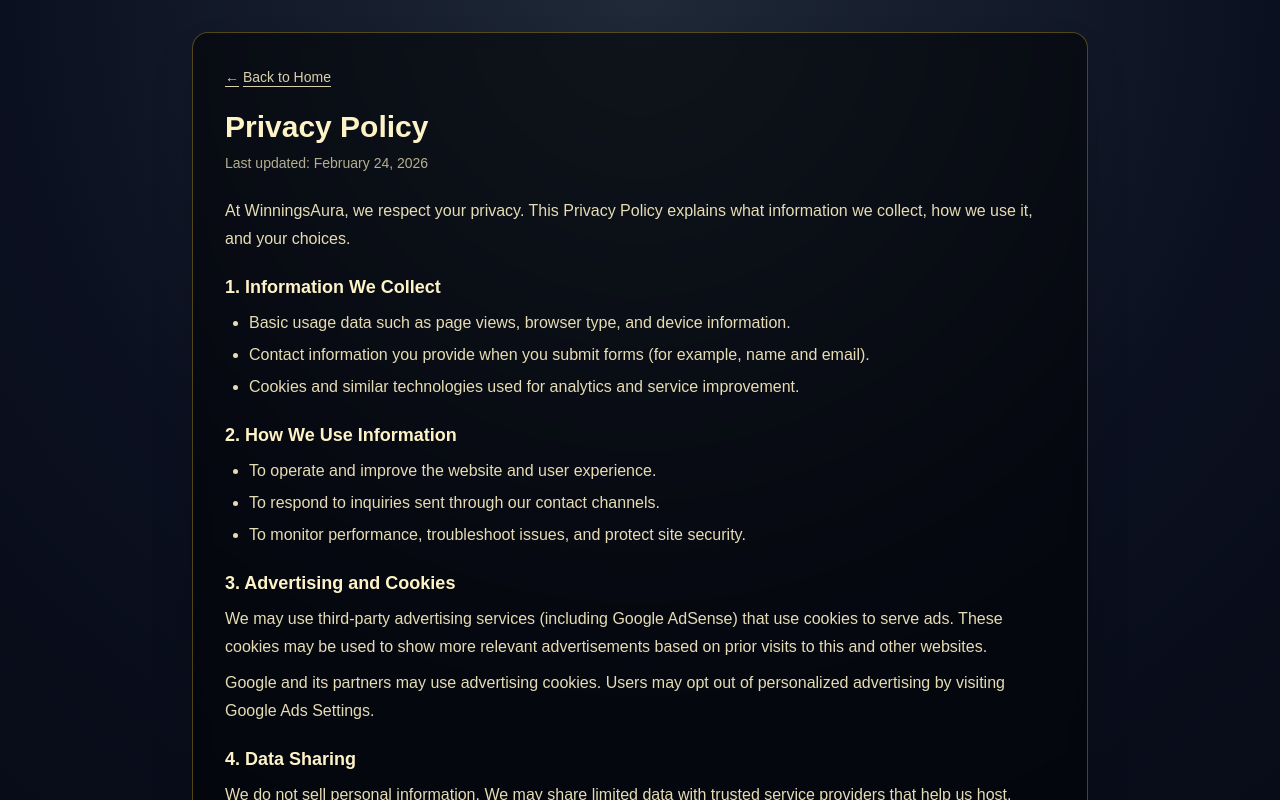
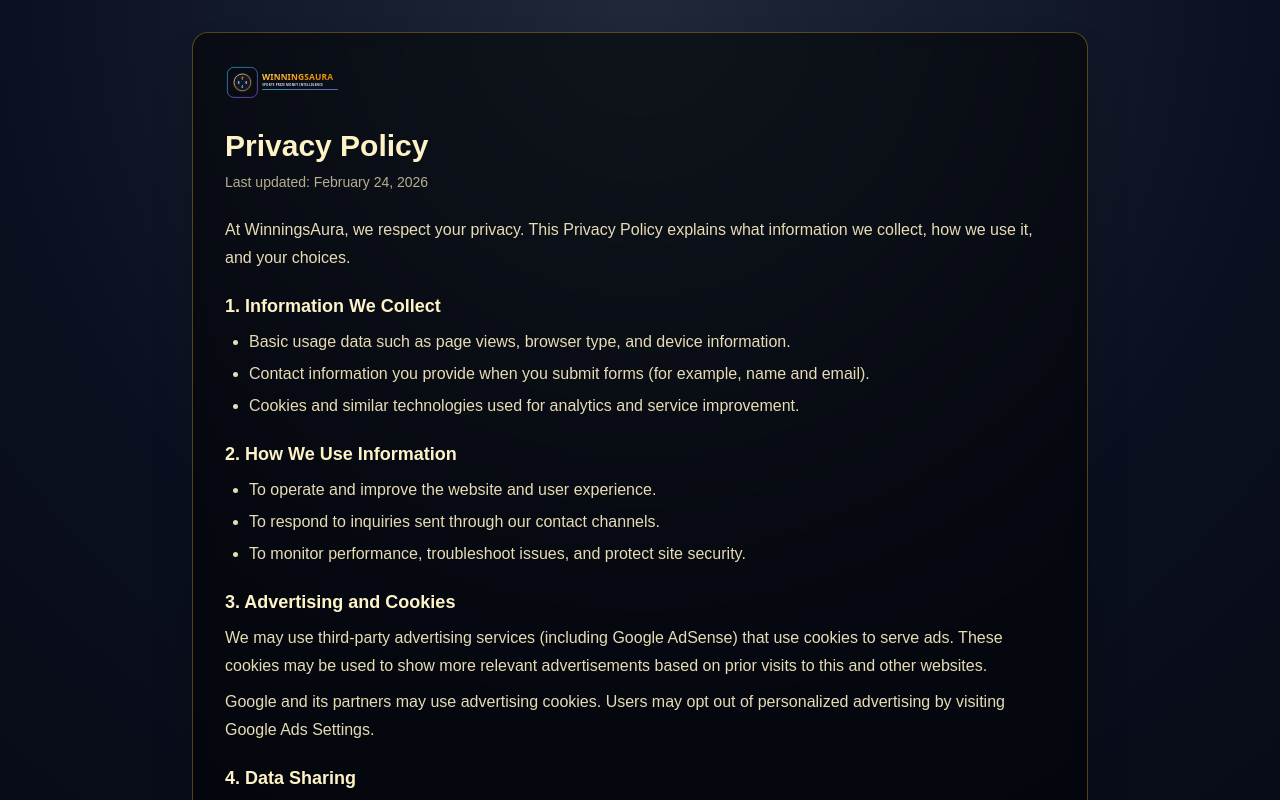
Before and after one commit to WinningsAura/WinningsAura, a Next.js app in the folder winnings-web/: page /privacy-policy in a window 1280 px wide. Shown: the top 800 px of the page. Built offline with nearby package versions, Linux system fonts and the light colour scheme.

Commit message:
Use WinningsAura logo link on privacy policy page

```diff
--- a/winnings-web/src/app/privacy-policy/page.tsx
+++ b/winnings-web/src/app/privacy-policy/page.tsx
@@ -1,3 +1,4 @@
+import Image from "next/image";
 import Link from "next/link";
 
 export default function PrivacyPolicyPage() {
@@ -5,9 +6,15 @@ export default function PrivacyPolicyPage() {
     <div className="min-h-screen bg-[radial-gradient(circle_at_top,_#1f2937_0%,_#0b1020_45%,_#05070f_100%)] px-4 py-8 text-[#F5E6B3] sm:px-6 lg:px-8">
       <main className="mx-auto w-full max-w-4xl rounded-2xl border border-amber-300/30 bg-black/50 p-6 shadow-2xl backdrop-blur-sm sm:p-8">
         <div className="mb-5">
-          <Link href="/" className="inline-flex items-center gap-1 text-sm text-amber-100/85 underline underline-offset-4 hover:text-amber-100">
-            <span aria-hidden="true">←</span>
-            <span>Back to Home</span>
+          <Link href="/" className="inline-flex items-center">
+            <Image
+              src="/winnings-aura-logo-currency.svg"
+              alt="WinningsAura"
+              width={168}
+              height={40}
+              className="h-9 w-auto"
+              priority
+            />
           </Link>
         </div>
 
```
